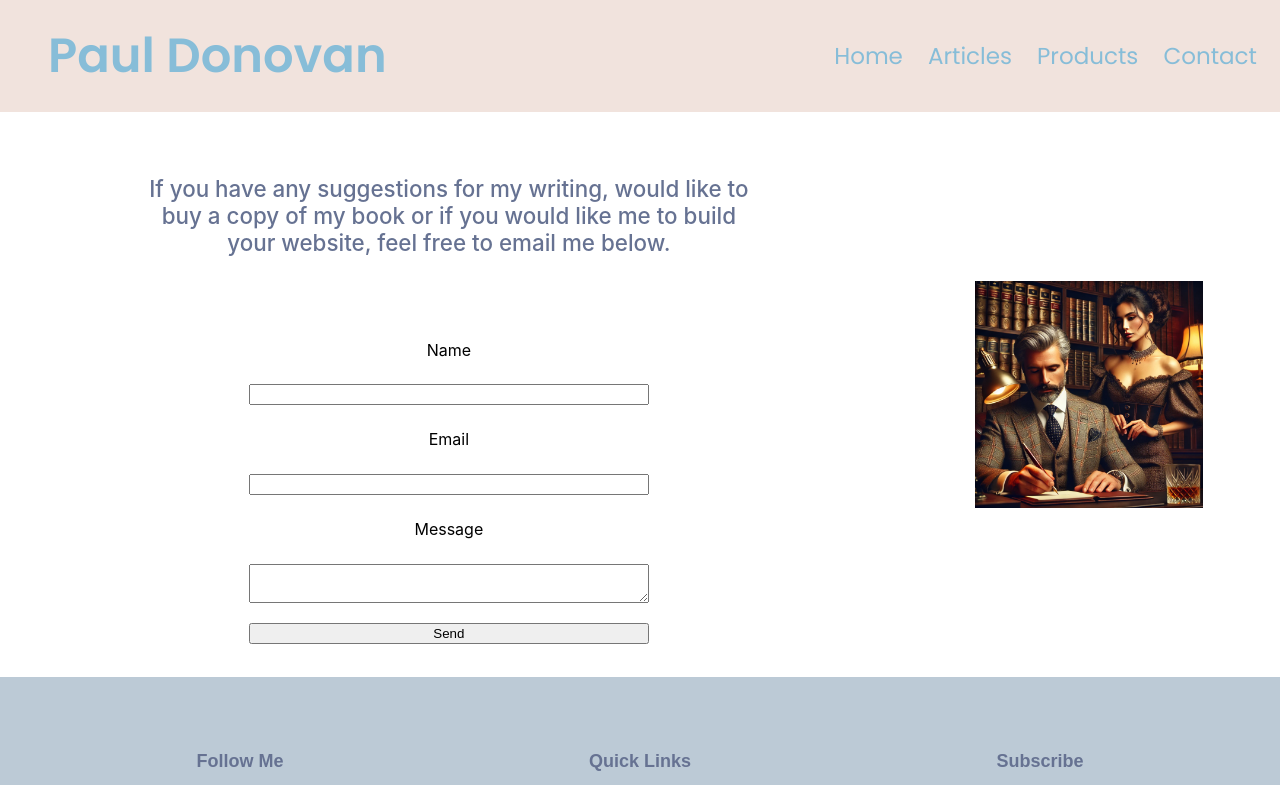
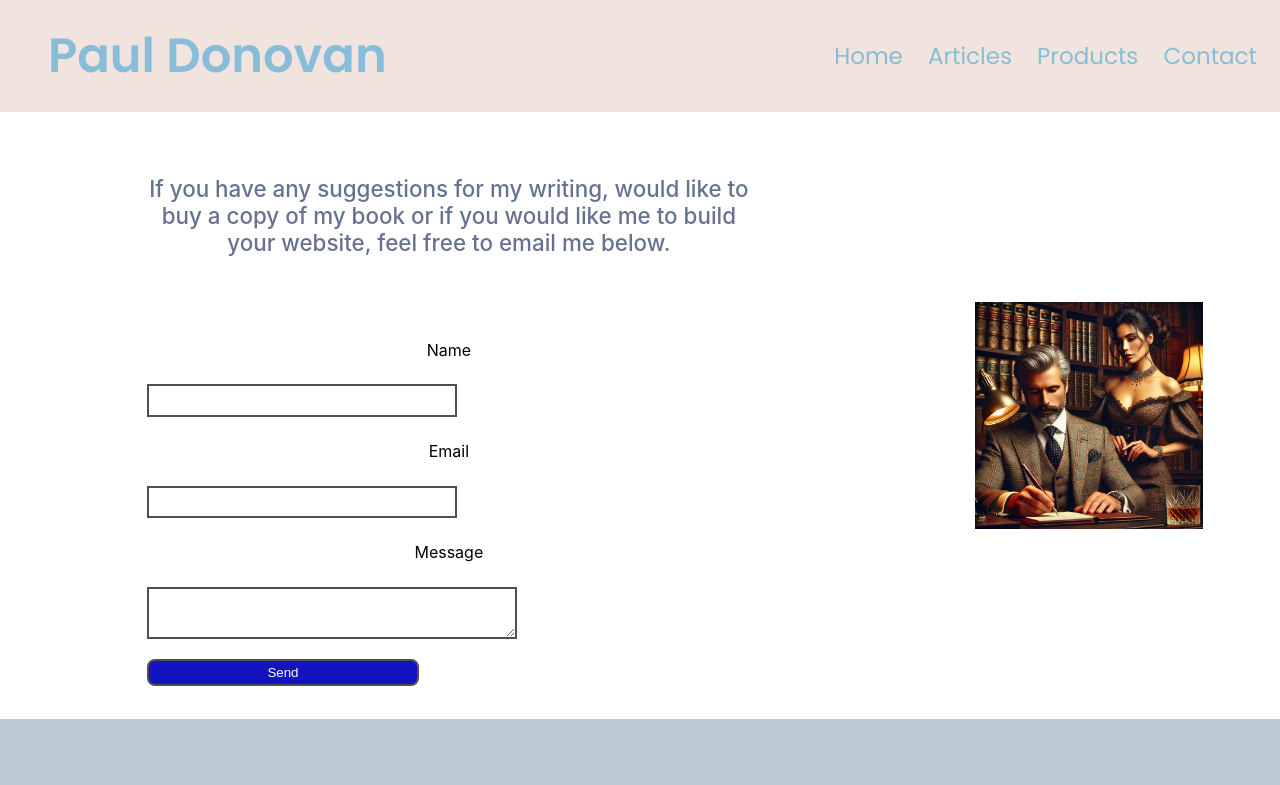
Before and after one commit to paulmatdonovan/pauldonovanblog, a React (Create React App) app: page /contact in a window 1280 px wide. Shown: the top 785 px of the page. Built offline with nearby package versions, Linux system fonts and the light colour scheme.

Commit message:
added products

```diff
--- a/src/Components/Articles/Article.css
+++ b/src/Components/Articles/Article.css
@@ -1,10 +1,10 @@
 .article{
     font-family: "Poppins";
-    padding: 10px 30px;
+    padding: 5px 15px;
 }
 .article-section{
     display: flex;
-    gap: 10px;
+    line-height: normal;
 }
 
 .article-section h3{
--- a/src/Pages/Contact/Contact.css
+++ b/src/Pages/Contact/Contact.css
@@ -24,17 +24,34 @@
     margin: 18px;
 
 }
+.form-btn{
+    background: rgb(19, 19, 194);
+    color: white;
+    border-radius: 8px;
+    padding: .3em;
+    width: 45%;
+}
 .form-input{
 display: flex;
 line-height: 1.8em;
 flex-direction: column;
 gap: 20px;
 padding: 15px 55px;
-width: 400px;
+width: 70%;
 margin: 0 auto;
 height: auto;
 }
-.form-input textarea{
-height: 2.5em;
+input{
+    border: solid 2px rgb(80, 78, 78);
+    height: 2em;
+    width: 50%;
 
 }
+textarea{
+height: 3.3em;
+border: solid 2px rgb(80, 78, 78);
+width: 60%;
+
+
+
+}
--- a/src/Pages/Contact/Contact.jsx
+++ b/src/Pages/Contact/Contact.jsx
@@ -36,7 +36,7 @@ function Contact() {
                         <input type="email" name="user_email" />
                         <label>Message</label>
                         <textarea name="message" />
-                        <input type="submit" value="Send" />
+                        <input className="form-btn" type="submit" value="Send" />
                     </form>
                 </div>
 
--- a/src/Pages/Products/Products.css
+++ b/src/Pages/Products/Products.css
@@ -35,7 +35,6 @@ align-items: center;
 flex-direction: column;
 justify-content: start;
 padding: 5px 25px;
-
 }
 .products{
     padding: 1em 3em;
@@ -43,10 +42,23 @@ padding: 5px 25px;
 }
 
 .product-list img{
-
 width: 40%;
 max-width: 7em;
+max-width: 100%;
 padding: 10px 10px;
 height: auto;
+}
 
-}
+.product-list a {
+    display: block;
+    text-decoration: none; /* Remove underline */
+    color: inherit; /* Inherit text color */
+    cursor: pointer; /* Change cursor to pointer */
+    text-align: center;
+    flex-shrink: 0;
+    padding:0;
+    margin:0;
+  }
+    .product-list a:hover {
+    opacity: 0.8; /* Add hover effect */
+  }
--- a/src/Pages/Products/Products.jsx
+++ b/src/Pages/Products/Products.jsx
@@ -14,24 +14,29 @@ const Products = () => {
       <p>It would be great if you woulc consider buying from my store. </p>
         </div>
         <div className="product-items">
-          <div className='product-list'>
+        <div className='product-list'>
+          <a href="https://www.amazon.com.au/Education-Collection-Stories-Paul-Donovan/dp/1504302494 " target="_blank" rel="noopener noreferrer">
           <h1>Education</h1>
           <img src={book1} alt="Paul Donovan Book Cover" />
+          </a>
 
           <p>A whimsical colection of short stories</p>
           </div>
           <div className='product-list'>
+          <a href="https://pauldonovan.gumroad.com/l/VqwrZx" target="_blank" rel="noopener noreferrer">
           <h1>The Reflection</h1>
           <img src={book2} alt="Paul Donovan Book Cover" />
-
+          </a>
           <p>A small town. A murder. A new life. All is not well when John Moore moves to a small town to work at the local school.</p>
 
           </div>
           <div className='product-list'>
+            <a href="  https://pauldonovan.gumroad.com/l/NWO ">
+
           <h1>New World Order</h1>
           <img src={book3} alt="Paul Donovan Book Cover" />
-
-          <p>aMmid the brutal covid shutdowns, one man seeks peace and islatin from the madness</p>
+          </a>
+          <p>During the brutal covid lockdowns, one man seeks peace and freedom from the madness</p>
           </div>
 
         </div>
```
